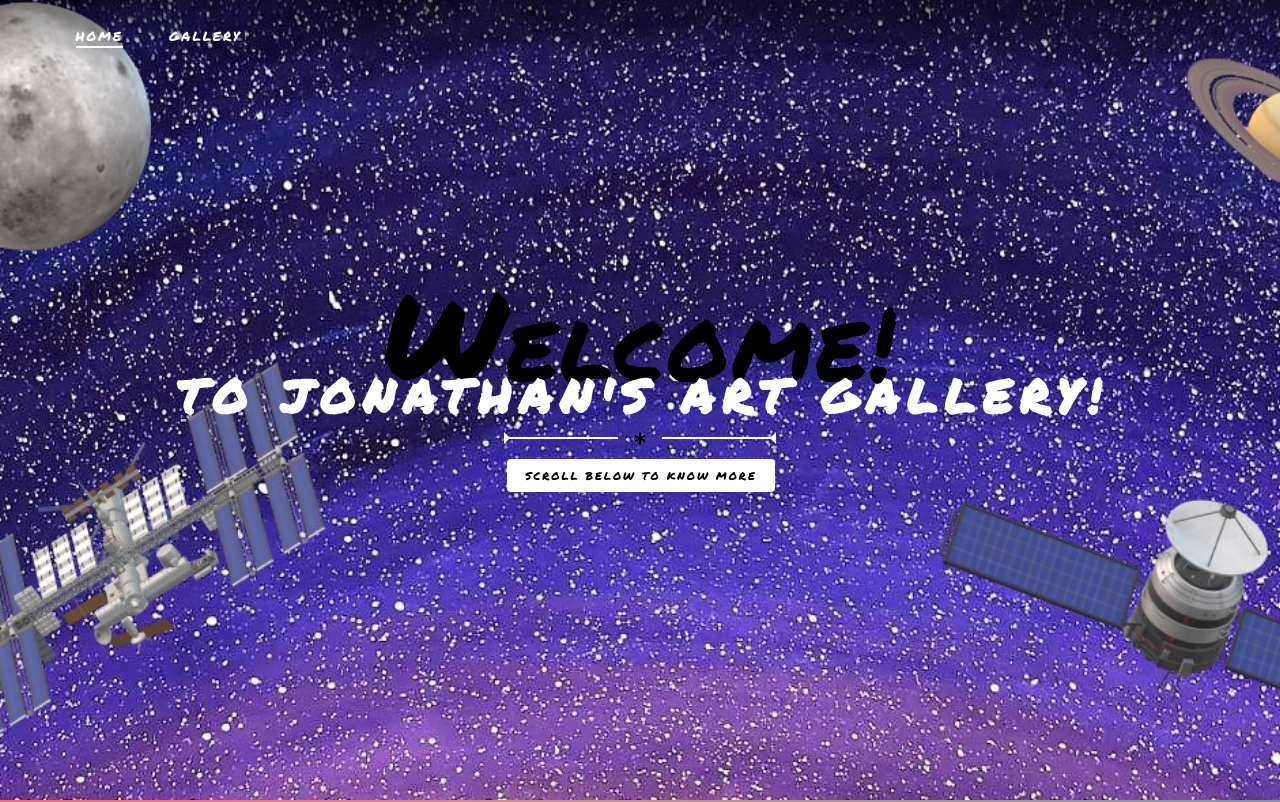
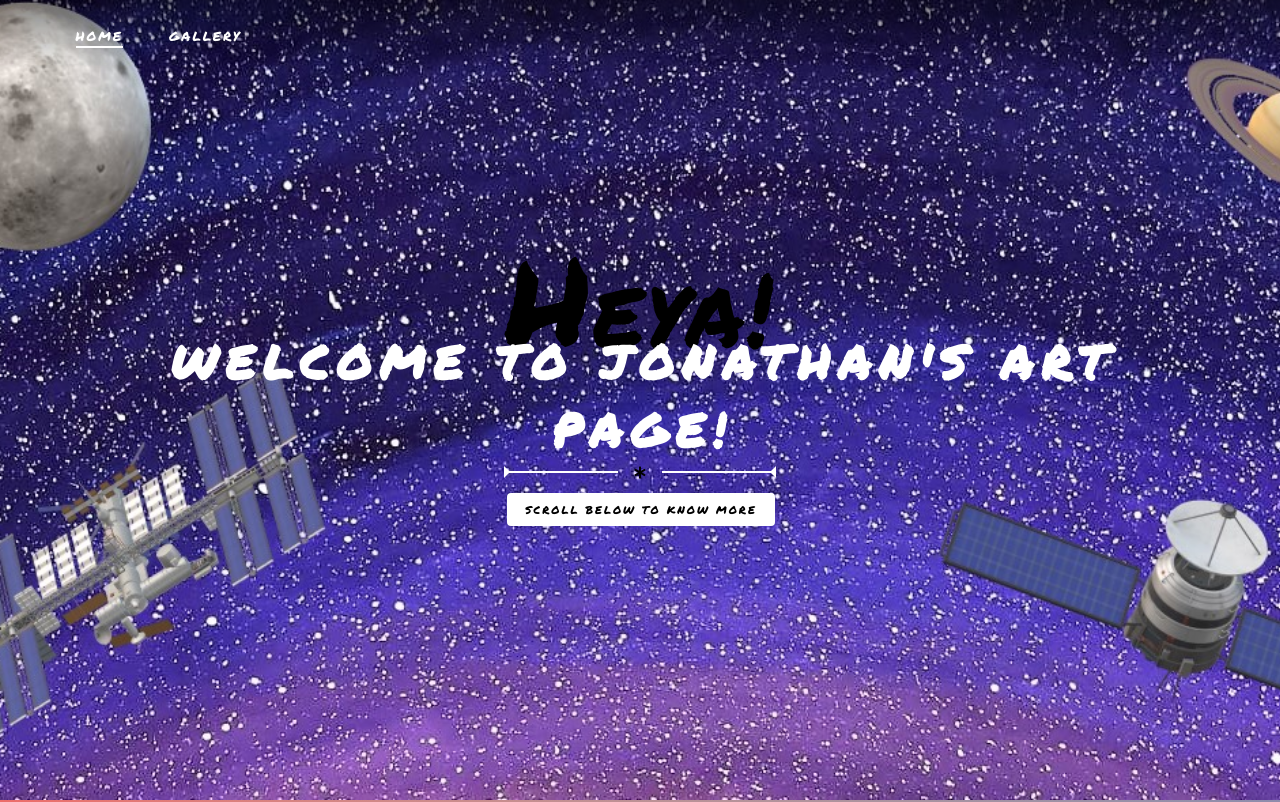
Before and after one commit to Jonathan-Atrey/Jonathan-Atrey.github.io, a plain HTML site: page index.html in a window 1280 px wide. Shown: the top 802 px of the page. Drawn offline with nearby package versions, Linux system fonts and the light colour scheme.

Commit message:
Update index.html

```diff
--- a/index.html
+++ b/index.html
@@ -35,9 +35,9 @@
     <section class="hero" id="hero">
         <div class="container">
             <h2 class="sub-headline">
-                <span class="first-letter">W</span>elcome!
+                <span class="first-letter">H</span>eya!
             </h2>
-            <h1 class="headline"> TO JONATHAN'S ART GALLERY! </h1>
+            <h1 class="headline"> WELCOME TO JONATHAN'S ART PAGE! </h1>
             <div class="headline-description">
                 <div class="separator">
                     <div class="line line-left"></div>
```
